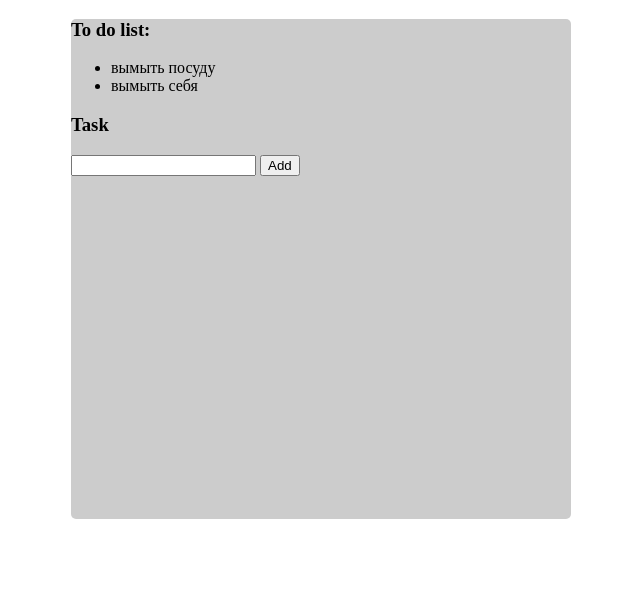
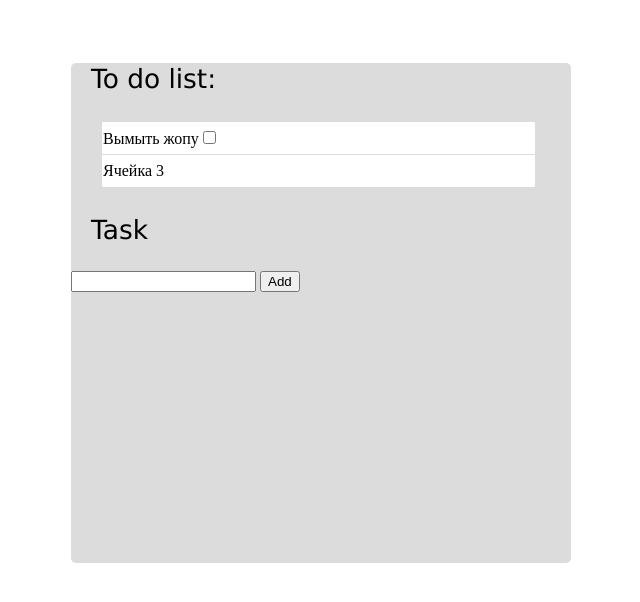
Before and after one commit to ystalaya/FirstProject, a plain HTML site: page index.html in a window 1280 px wide. Shown: the whole page, without its empty margins (319-959 px from the left). Drawn offline with Linux system fonts and the light colour scheme.

Commit message:
To do list

```diff
--- a/index.html
+++ b/index.html
@@ -11,15 +11,22 @@
 <body>
     <div class="container">
         <h3> To do list: </h3>
-        <ul>
-            <li>
-                вымыть посуду
-            </li>
-            <li>
-                вымыть себя
-            </li>
 
-        </ul>
+        <table>
+            <tr>
+             <td>
+              <label>Вымыть жопу<input type="checkbox" class="custom-checkbox" id="happy" name="happy"></label>
+            </td>
+            </tr>
+            <tr>
+             <td>Ячейка 3</td>
+           </tr>
+          </table>
+
+        <!-- <div class="container1">
+
+        </div>
+ -->
         <h3> Task </h3>
         <input type="text">
         <button>Add</button>
--- a/main.css
+++ b/main.css
@@ -1,8 +1,37 @@
 .container {
-    background-color: #cccccc;
+    background-color: #DCDCDC;
     width: 500px;
     height: 500px;
     border-radius: 5px;
     margin: 50px;
     margin: 0 auto;
+    margin-top: 5%;
 }
+
+
+h3 {
+
+    font-size: 165%;
+    font-family: Verdana;
+    text-indent: 20px;
+    font-weight: normal;
+}
+
+table {
+    border-collapse: collapse;
+    border-radius: 5px;
+    width: 87%;
+    margin-left: 30px;
+    background-color: white;
+}
+td{
+  height: 30px;
+  border-radius: 1px;
+  border: 1px solid #DCDCDC;
+
+ }
+ .custom-checkbox {
+  border-color: #b3d7ff;
+  display: inline-flex;
+  justify-content: flex-end;
+ }
```
